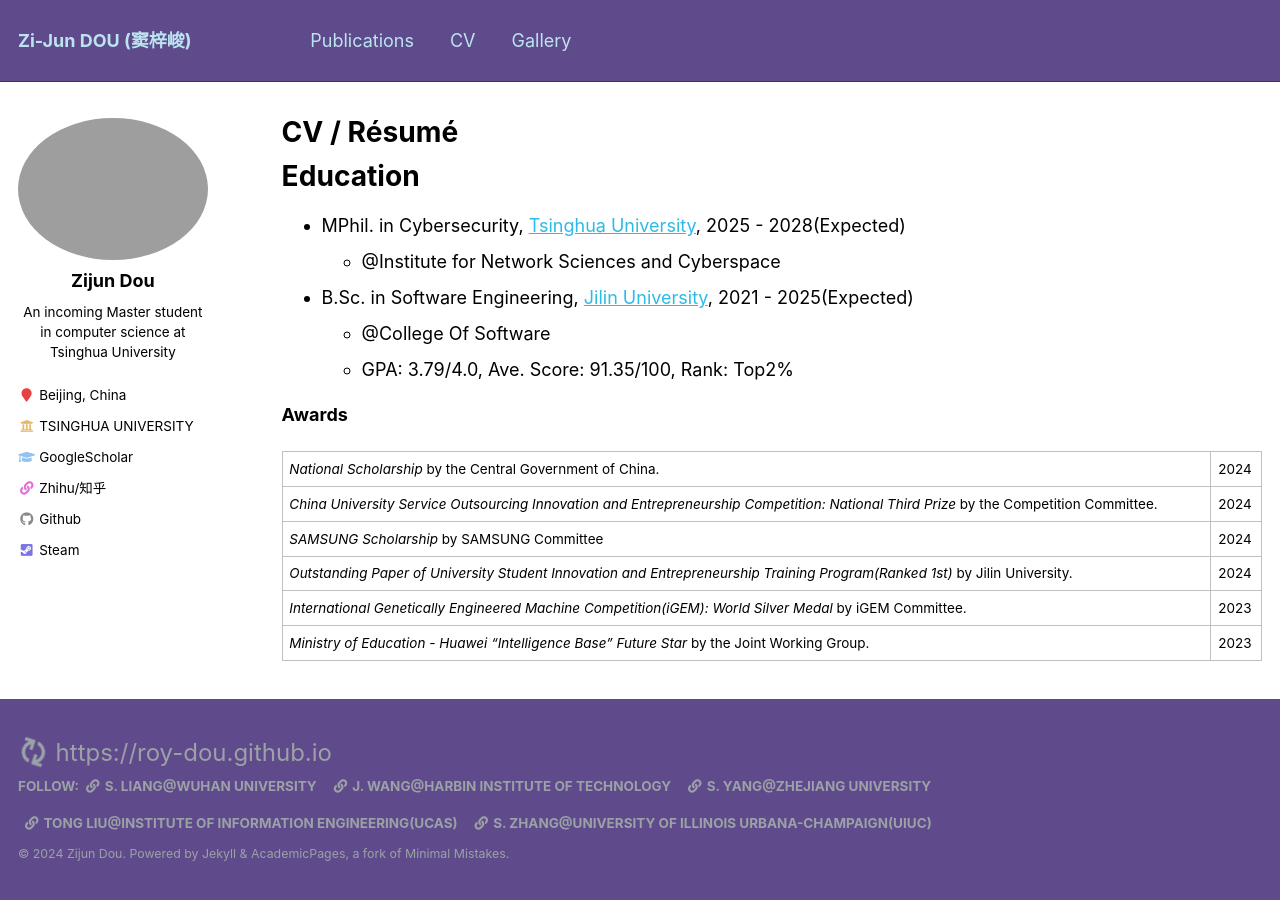
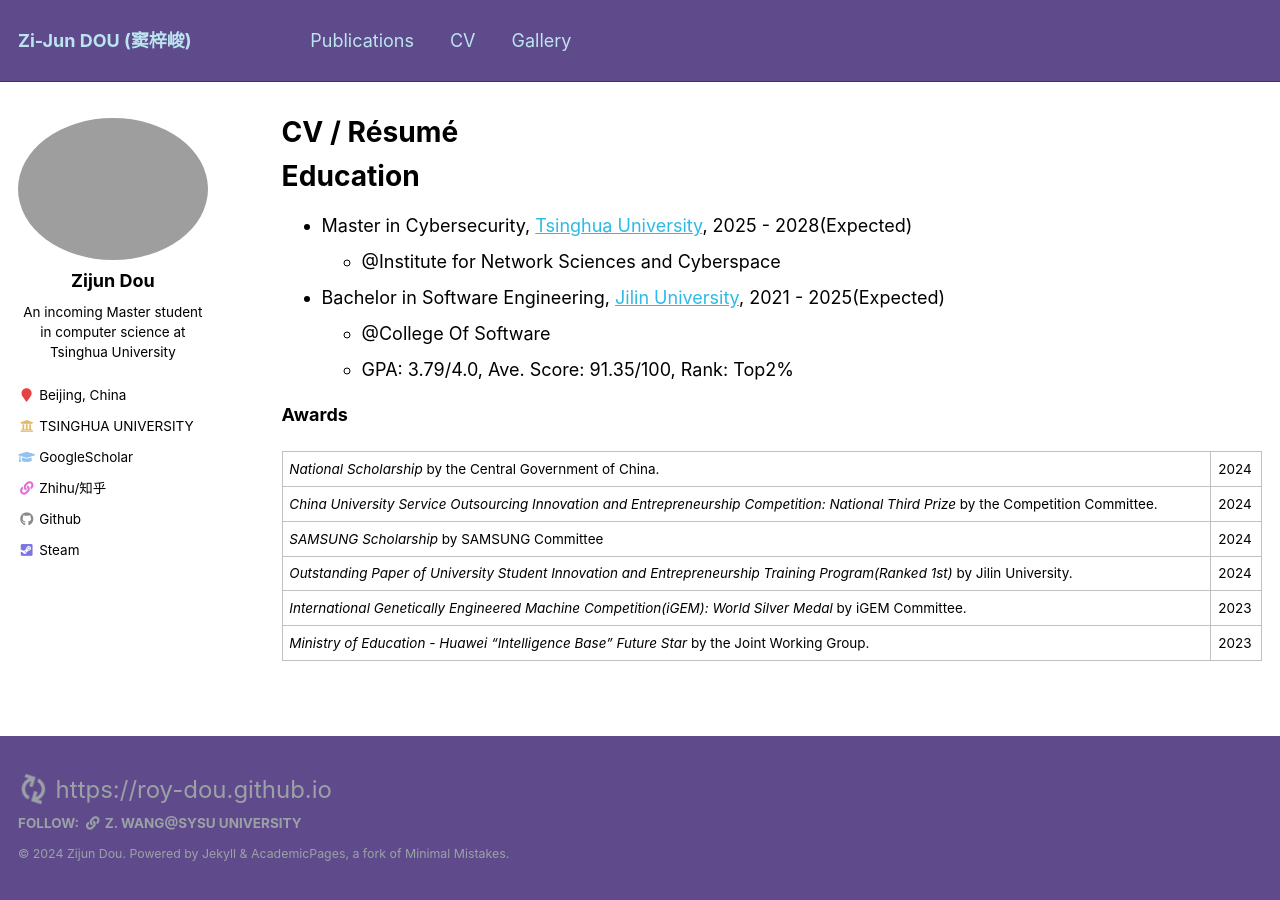
Before and after one commit to ROY-DOU/ROY-DOU.github.io, a Jekyll site: the page built from _pages/cv.md, in a window 1280 px wide. Built offline with Jekyll 4.4.1, drawn with Linux system fonts in a browser that asks for light colours.

Commit message:
Update footer

```diff
--- a/_includes/footer.html
+++ b/_includes/footer.html
@@ -5,11 +5,7 @@
     {% if site.data.ui-text[site.locale].follow_label %}
       <li><strong>{{ site.data.ui-text[site.locale].follow_label }}</strong></li>
     {% endif %}
-    <li><a href="http://whusliang.com/"><i class="fas fa-fw fa-link" aria-hidden="true"></i> S. Liang@Wuhan University</a></li>
-    <li><a href="https://jialiang-wang2002.github.io/"><i class="fas fa-fw fa-link" aria-hidden="true"></i> J. Wang@Harbin Institute of Technology</a></li>
-    <li><a href="https://foollain.github.io/"><i class="fas fa-fw fa-link" aria-hidden="true"></i> S. Yang@Zhejiang University</a></li>
-    <li><a href="https://lyutoon.github.io"><i class="fas fa-fw fa-link" aria-hidden="true"></i> Tong Liu@Institute of Information Engineering(UCAS)</a></li>
-    <li><a href="https://seanzh30.github.io"><i class="fas fa-fw fa-link" aria-hidden="true"></i> S. Zhang@University of Illinois Urbana-Champaign(UIUC)</a></li>
+    <li><a href="https://www.naptmn.cn/"><i class="fas fa-fw fa-link" aria-hidden="true"></i> Z. Wang@SYSU University</a></li>
   </ul>
 </div>
 
--- a/_includes/footer/custom.html
+++ b/_includes/footer/custom.html
@@ -1,6 +1,6 @@
 <!-- start custom footer snippets -->
 {% include base_path %}
-<a href="https://zeqing-wang.github.io" style="font-size:x-large;">
+<a href="https://roy-dou.github.io" style="font-size:x-large;">
     <i class="fas fa-fw fa-sync fa-spin" aria-hidden="true"></i> https://roy-dou.github.io &zwnj;
 </a>
 <!-- end custom footer snippets -->
--- a/_pages/cv.md
+++ b/_pages/cv.md
@@ -11,10 +11,10 @@ redirect_from:
 
 Education
 ======
-* MPhil. in Cybersecurity, [Tsinghua University](https://www.tsinghua.edu.cn/en/), 2025 - 2028(Expected)
+* Master in Cybersecurity, [Tsinghua University](https://www.tsinghua.edu.cn/en/), 2025 - 2028(Expected)
   * @Institute for Network Sciences and Cyberspace
 
-* B.Sc. in Software Engineering, [Jilin University](https://www.jlu.edu.cn/), 2021 - 2025(Expected)
+* Bachelor in Software Engineering, [Jilin University](https://www.jlu.edu.cn/), 2021 - 2025(Expected)
   * @College Of Software
   * GPA: 3.79/4.0, Ave. Score: 91.35/100, Rank: Top2%
 
```
